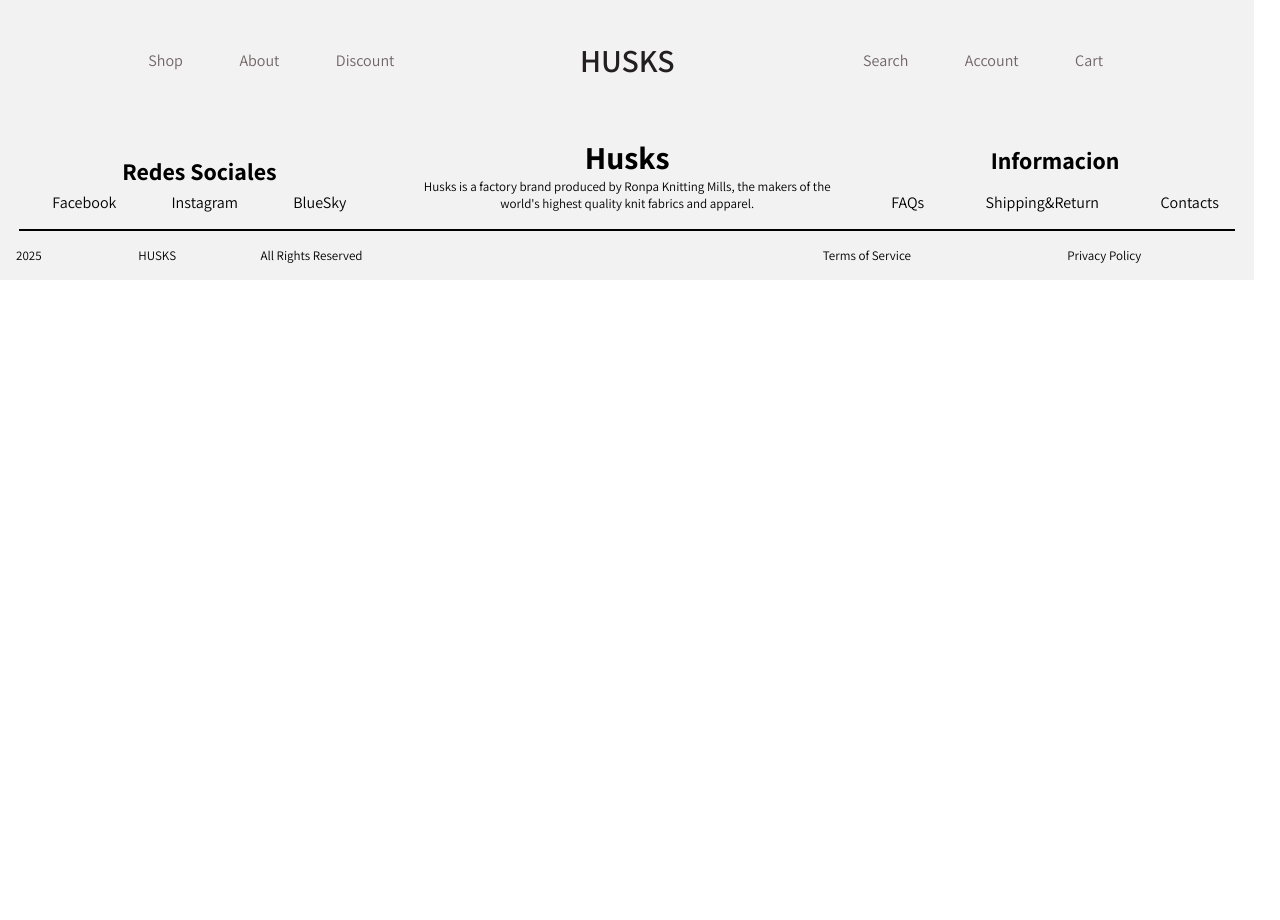
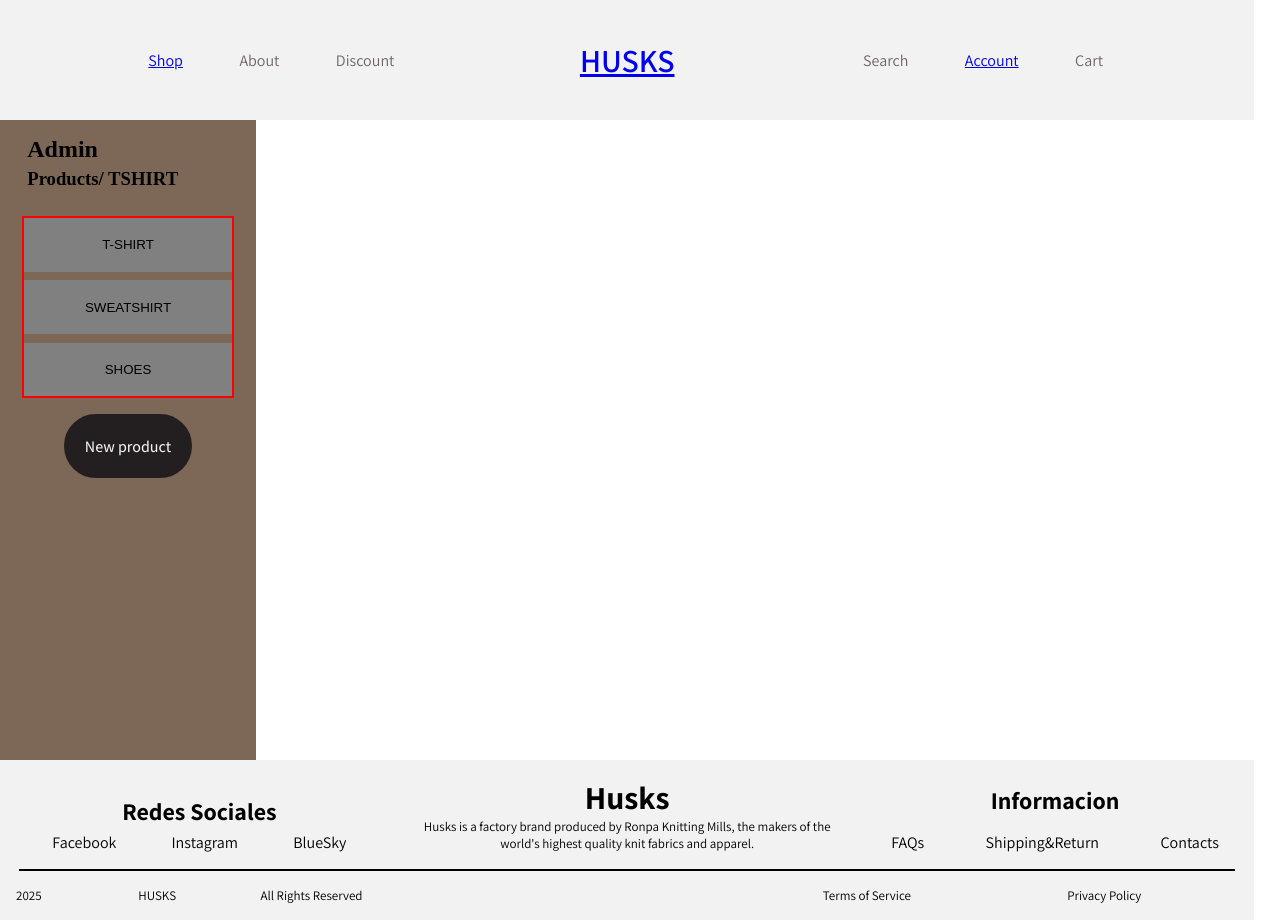
Before and after one commit to Enzo-Ro-Haus/tp_husks_rosso, a React (Vite) app in the folder frontend/: page /admin in a window 1280 px wide. Before the commit the page ends 800 px from the top, so only its background shows below. Built offline with nearby package versions, Linux system fonts and the light colour scheme.

Commit message:
Aside sin terminar

```diff
--- a/frontend/src/App.tsx
+++ b/frontend/src/App.tsx
@@ -4,11 +4,13 @@ import { Login } from "./components/screens/Login/Login"
 import { createBrowserRouter, RouterProvider } from 'react-router-dom';
 import { NotFound } from "./components/screens/NotFound/NotFound";
 import { Admin } from "./components/screens/Admin/Admin";
+import { Register } from "./components/screens/Register/Register";
 
 const router = createBrowserRouter([
   {path:"/", element: <Landingpage/>},
   {path:"/catalog", element: <Catalog/>},
   {path:"/login", element: <Login/>},
+  {path:"/register", element: <Register/>},
   {path:"/admin", element: <Admin/>},
   {path:"*", element: <NotFound/>},
 ]);
--- a/frontend/src/components/screens/Admin/Admin.module.css
+++ b/frontend/src/components/screens/Admin/Admin.module.css
@@ -0,0 +1,20 @@
+.containerPrincipalRegister{
+    background-color: white;
+    height: auto;
+    display: flex;
+    flex-direction: column;
+    align-items: center;
+    justify-content: center;
+    gap: 1rem;
+    font-family: 'Assistant', sans-serif;
+}
+
+.containerAdminUi{
+    width: 100%;
+    height: 80vh;
+    display: flex;
+    flex-direction: row;
+    align-items: center;
+    justify-content: flex-start;
+    gap: 2rem;
+}
--- a/frontend/src/components/screens/Admin/Admin.tsx
+++ b/frontend/src/components/screens/Admin/Admin.tsx
@@ -1,15 +1,20 @@
-//import { AdminSideBar } from "../../ui/AdminSideBar/AdminSideBar";
+import { AdminSideBar } from "../../ui/AdminSideBar/AdminSideBar";
 import { Footer } from "../../ui/Footer/Footer";
 import { Header } from "../../ui/Header/Header";
+import styles from "./Admin.module.css";
 
 export const Admin = () => {
   return (
-    <div>
-      <Header />
+    <div className={styles.containerPrincipalAdmin}>
       <div>
-        {/*<AdminSideBar /> */}
+        <Header />
       </div>
-      <Footer />
+      <div className={styles.containerAdminUi}>
+        <AdminSideBar/>
+      </div>
+      <div>
+        <Footer />
+      </div>
     </div>
   );
 };
--- /dev/null
+++ b/frontend/src/components/screens/Register/Register.module.css
@@ -0,0 +1,50 @@
+.containerPrincipalRegister{
+    background-color: white;
+    height: auto;
+    display: flex;
+    flex-direction: column;
+    align-items: center;
+    justify-content: center;
+    gap: 1rem;
+    font-family: 'Assistant', sans-serif;
+}
+
+.containerForm{
+    width: 40vw;
+    height: 55vh;
+    display: flex;
+    flex-direction: column;
+    align-items: center;
+    justify-content: center;
+    gap: 2rem;
+}
+
+.containerForm h2 {
+    font-size: 2rem;
+}
+
+.Form {
+    width: 50vw;
+    height: 25vh;
+    display: flex;
+    flex-direction: column;
+    justify-content: center;
+    align-items: center;
+    gap: 1rem;
+}
+
+.Input {
+    width: 100%;
+    height: 100%;
+    display: flex;
+    justify-content: center;
+    align-items: center;
+    gap: 1rem;
+}
+
+.Input input{
+    width: 80%;
+    height: 100%;
+    margin: 5px;
+    padding-left: 1rem;
+}
--- /dev/null
+++ b/frontend/src/components/screens/Register/Register.tsx
@@ -0,0 +1,32 @@
+import { FormButton } from "../../ui/Buttons/FormButton/FormButton";
+import { Footer } from "../../ui/Footer/Footer";
+import { Header } from "../../ui/Header/Header";
+import style from "./Register.module.css";
+
+export const Register = () => {
+  return (
+    <div className={style.containerPrincipalRegister}>
+      <div>
+        <Header />
+      </div>
+      <div className={style.containerForm}>
+        <h2>REGISTER</h2>
+        <form className={style.Form}>
+          <div className={style.Input}>
+            <input type="text" placeholder="Name" />
+          </div>
+          <div className={style.Input}>
+            <input type="email" placeholder="Email" />
+          </div>
+          <div className={style.Input}>
+            <input type="password" placeholder="Email" />
+          </div>
+          <FormButton />
+        </form>
+      </div>
+      <div>
+        <Footer />
+      </div>
+    </div>
+  );
+};
--- a/frontend/src/components/ui/AdminSideBar/AdminSideBar.module.css
+++ b/frontend/src/components/ui/AdminSideBar/AdminSideBar.module.css
@@ -0,0 +1,45 @@
+.containerSideBar{
+    padding: 1rem;
+    display: flex;
+    flex-direction: column;
+    justify-content: flex-start;
+    align-items: center;
+    width: 20%;
+    height: 100%;
+    background-color: #7D6757;
+}
+
+.containerSideBarTitle, .containerSideBarSubTitle{
+    width: 90%;
+    height: 2rem;
+}
+
+.containerButtons{
+    margin: 1rem;
+    width: 95%;
+    height: 30%;
+    display: flex;
+    flex-direction: column;
+    align-items: flex-start;
+    justify-content: space-between;
+    border: 2px solid red;
+}
+
+.containerButton{
+    width: 100%;
+    height: 30%;
+}
+
+.clothButton{
+    width: 100%;
+    height: 100%;
+    background-color: gray;
+    border: none;
+    color: black;
+    font-size: 10pt;
+}
+
+.clothButton:hover{
+    background-color: whitesmoke;
+    cursor: pointer;
+}
--- a/frontend/src/components/ui/AdminSideBar/AdminSideBar.tsx
+++ b/frontend/src/components/ui/AdminSideBar/AdminSideBar.tsx
@@ -4,18 +4,20 @@ import style from "./AdminSideBar.module.css";
 export const AdminSideBar = () => {
   return (
     <div className={style.containerSideBar}>
-        <h2 className={style.containerSideBarTitle}>Admin</h2>
-        <h3 className={style.containerSideBarSubTitle}>Products/TSHIRT</h3>
-      <div>
-        <button>T-SHIRT</button>
+      <h2 className={style.containerSideBarTitle}>Admin</h2>
+      <h3 className={style.containerSideBarSubTitle}>Products/ TSHIRT</h3>
+      <div className={style.containerButtons}>
+        <div className={style.containerButton}>
+          <button className={style.clothButton}>T-SHIRT</button>
+        </div>
+        <div className={style.containerButton}>
+          <button className={style.clothButton}>SWEATSHIRT</button>
+        </div>
+        <div className={style.containerButton}>
+          <button className={style.clothButton}>SHOES</button>
+        </div>
       </div>
-      <div>
-        <button>SWEATSHIRT</button>
-      </div>
-      <div>
-        <button>SHOES</button>
-      </div>
-      <NewProductButton/>
+      <NewProductButton />
     </div>
   );
 };
--- a/frontend/src/components/ui/Buttons/NewProductButton/NewProductButton.module.css
+++ b/frontend/src/components/ui/Buttons/NewProductButton/NewProductButton.module.css
@@ -19,4 +19,4 @@
 .buttonLogin:hover {
     border: #5a4c4f 4px solid;
     background-color: #5a4c4f ;
-  }
+}
--- a/frontend/src/components/ui/Header/Header.tsx
+++ b/frontend/src/components/ui/Header/Header.tsx
@@ -1,20 +1,21 @@
 import styles from "./Header.module.css";
+import { Link } from "react-router";
 
 export const Header = () => {
   return (
     <div className={styles.containerHeader}>
       <nav className={styles.leftNav}>
         <ul className={styles.list}>
-          <li>Shop</li>
+          <li><Link to="/Catalog">Shop</Link></li>
           <li>About</li>
           <li>Discount</li>
         </ul>
       </nav>
-      <h1 className={styles.title}>HUSKS</h1>
+      <h1 className={styles.title}><Link to="/">HUSKS</Link></h1>
       <nav className={styles.rightNav}>
         <ul className={styles.list}>
           <li>Search</li>
-          <li>Account</li>
+          <li><Link to="/Login">Account</Link></li>
           <li>Cart</li>
         </ul>
       </nav>
```
